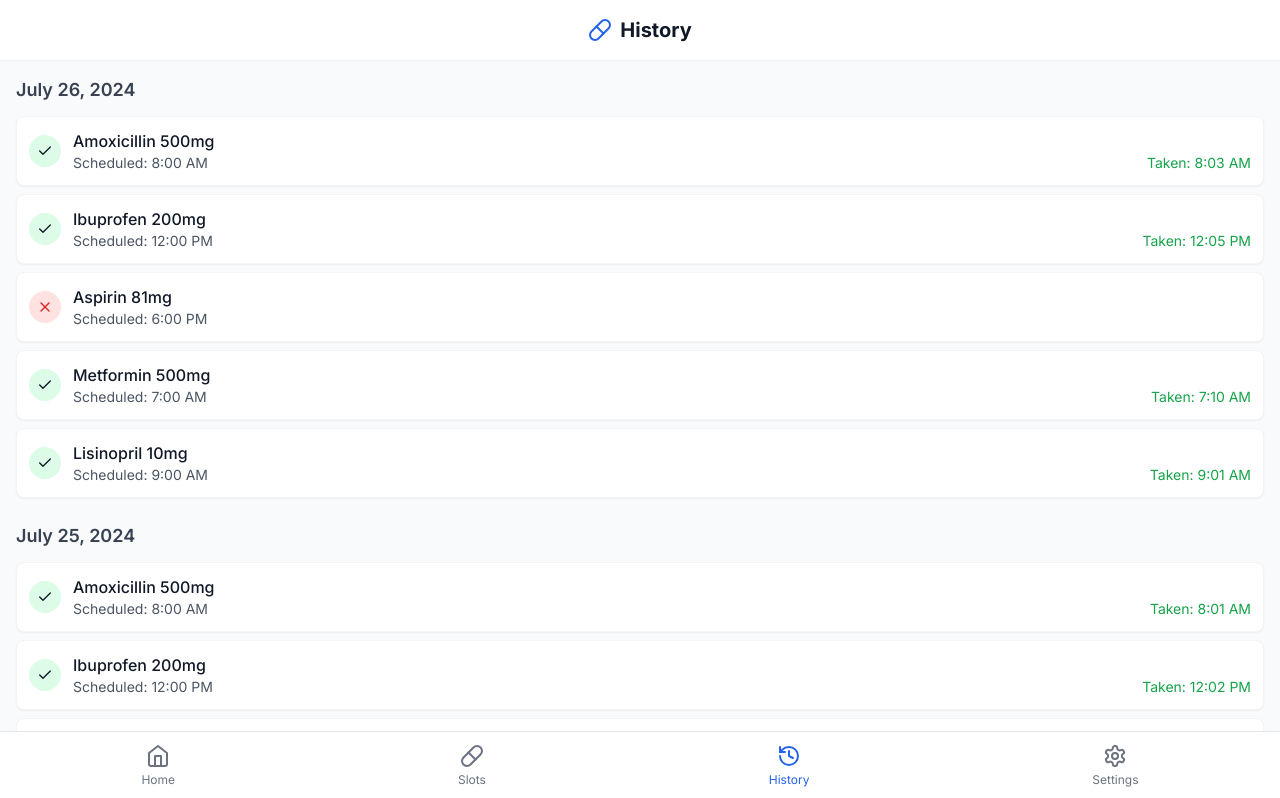
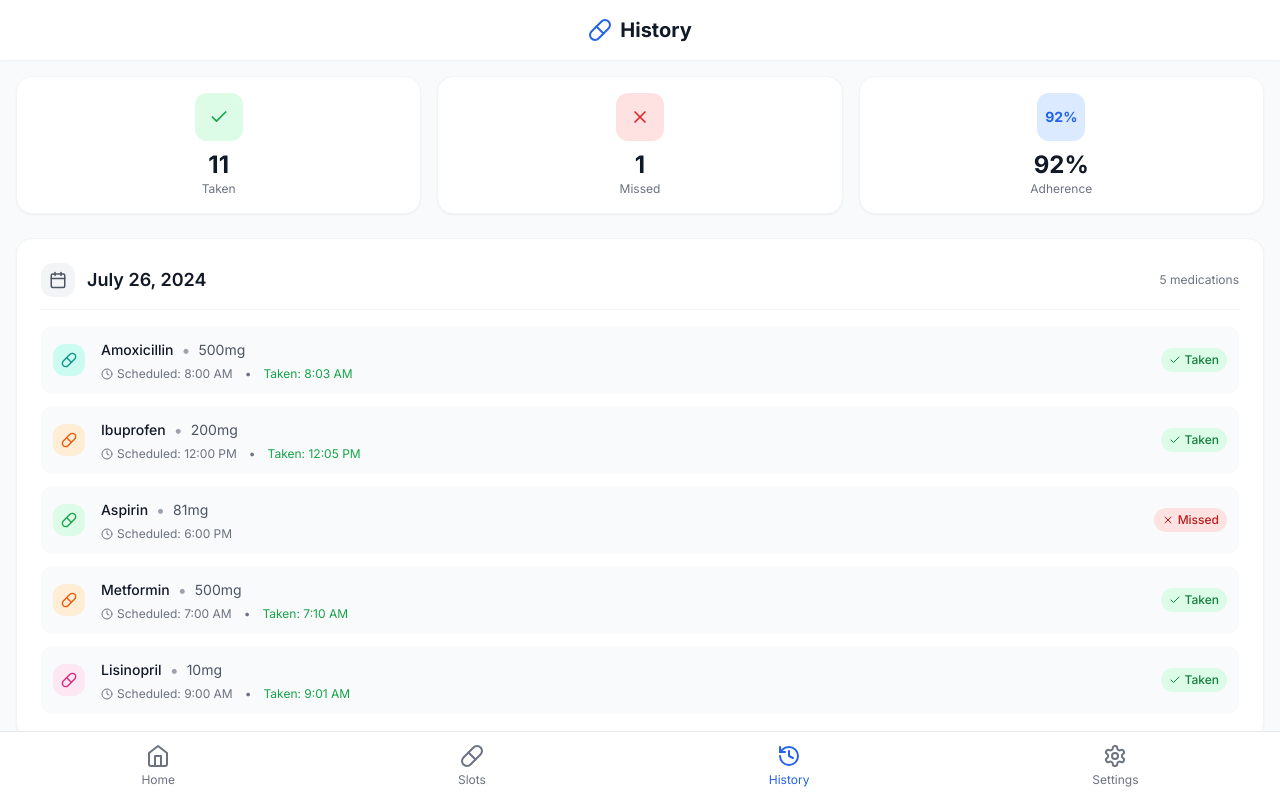
Before and after one commit to Danushsalla/MedRem_1, a React (Vite) app: page /history in a window 1280 px wide. Shown: the top 798 px of the page. Built offline with nearby package versions, Linux system fonts and the light colour scheme.

Commit message:
Redesign History Page with Clean Visual Design

```diff
--- a/src/pages/HistoryPage.tsx
+++ b/src/pages/HistoryPage.tsx
@@ -1,7 +1,7 @@
 import Layout from '../components/layout/Layout';
 import { useMedication } from '../context/MedicationContext';
 import { formatDate } from '../utils/formatters';
-import { Check, X } from 'lucide-react';
+import { Check, X, Calendar, Pill, Clock } from 'lucide-react';
 
 const HistoryPage = () => {
   const { medications } = useMedication();
@@ -33,55 +33,140 @@ const HistoryPage = () => {
     return groups;
   }, {} as Record<string, typeof allHistory>);
 
+  // Calculate stats
+  const totalTaken = allHistory.filter(event => event.status === 'taken').length;
+  const totalMissed = allHistory.filter(event => event.status === 'missed').length;
+  const adherenceRate = allHistory.length > 0 ? Math.round((totalTaken / allHistory.length) * 100) : 0;
+
+  const getMedicationIcon = (medicationName: string) => {
+    // Create a simple visual representation based on medication name
+    const colors = [
+      'bg-blue-100 text-blue-600',
+      'bg-green-100 text-green-600',
+      'bg-purple-100 text-purple-600',
+      'bg-orange-100 text-orange-600',
+      'bg-pink-100 text-pink-600',
+      'bg-teal-100 text-teal-600',
+    ];
+
+    const colorIndex = medicationName.length % colors.length;
+    return colors[colorIndex];
+  };
+
   return (
     <Layout title="History">
       <div className="space-y-6">
+        {/* Stats Overview */}
+        <div className="grid grid-cols-3 gap-4">
+          <div className="bg-white rounded-2xl p-4 shadow-sm border border-gray-100 text-center">
+            <div className="bg-green-100 p-3 rounded-xl w-12 h-12 mx-auto mb-2 flex items-center justify-center">
+              <Check className="text-green-600" size={20} />
+            </div>
+            <p className="text-2xl font-bold text-gray-900">{totalTaken}</p>
+            <p className="text-xs text-gray-500">Taken</p>
+          </div>
+
+          <div className="bg-white rounded-2xl p-4 shadow-sm border border-gray-100 text-center">
+            <div className="bg-red-100 p-3 rounded-xl w-12 h-12 mx-auto mb-2 flex items-center justify-center">
+              <X className="text-red-600" size={20} />
+            </div>
+            <p className="text-2xl font-bold text-gray-900">{totalMissed}</p>
+            <p className="text-xs text-gray-500">Missed</p>
+          </div>
+
+          <div className="bg-white rounded-2xl p-4 shadow-sm border border-gray-100 text-center">
+            <div className="bg-blue-100 p-3 rounded-xl w-12 h-12 mx-auto mb-2 flex items-center justify-center">
+              <span className="text-blue-600 font-bold text-sm">{adherenceRate}%</span>
+            </div>
+            <p className="text-2xl font-bold text-gray-900">{adherenceRate}%</p>
+            <p className="text-xs text-gray-500">Adherence</p>
+          </div>
+        </div>
+
+        {/* History Timeline */}
         {Object.keys(historyByDate).length > 0 ? (
-          Object.entries(historyByDate).map(([date, events]) => (
-            <div key={date} className="space-y-3">
-              <h2 className="font-semibold text-lg text-gray-700">
+          <div className="space-y-6">
+            {Object.entries(historyByDate).map(([date, events]) => (
+              <div key={date} className="bg-white rounded-2xl p-6 shadow-sm border border-gray-100">
+                {/* Date Header */}
+                <div className="flex items-center gap-3 mb-4 pb-3 border-b border-gray-100">
+                  <div className="bg-gray-100 p-2 rounded-xl">
+                    <Calendar className="text-gray-600" size={18} />
+                  </div>
+                  <h2 className="font-semibold text-lg text-gray-900">
                     {formatDate(date)}
                   </h2>
-              <div className="space-y-2">
+                  <div className="flex-1"></div>
+                  <div className="text-xs text-gray-500">
+                    {events.length} medication{events.length !== 1 ? 's' : ''}
+                  </div>
+                </div>
+
+                {/* Events List */}
+                <div className="space-y-3">
                   {events.map((event, index) => (
                     <div
                       key={`${date}-${index}`}
-                    className="flex items-center p-3 bg-white rounded-lg shadow-sm border border-gray-100"
+                      className="flex items-center gap-4 p-3 bg-gray-50 rounded-xl"
                     >
-                    <div
-                      className={`p-2 rounded-full mr-3 ${
-                        event.status === 'taken' ? 'bg-green-100' : 'bg-red-100'
-                      }`}
-                    >
-                      {event.status === 'taken' ? (
-                        <Check className="text-green-600\" size={16} />
-                      ) : (
-                        <X className="text-red-600" size={16} />
+                      {/* Medication Icon */}
+                      <div className={`p-2 rounded-xl ${getMedicationIcon(event.medicationName)}`}>
+                        <Pill size={16} />
+                      </div>
+
+                      {/* Medication Info */}
+                      <div className="flex-1">
+                        <div className="flex items-center gap-2 mb-1">
+                          <p className="font-medium text-gray-900 text-sm">
+                            {event.medicationName}
+                          </p>
+                          <span className="text-gray-400">•</span>
+                          <p className="text-gray-600 text-sm">
+                            {event.medicationDosage}
+                          </p>
+                        </div>
+                        <div className="flex items-center gap-3 text-xs text-gray-500">
+                          <div className="flex items-center gap-1">
+                            <Clock size={12} />
+                            <span>Scheduled: {event.time}</span>
+                          </div>
+                          {event.takenAt && (
+                            <>
+                              <span>•</span>
+                              <span className="text-green-600">Taken: {event.takenAt}</span>
+                            </>
                           )}
                         </div>
-                    <div className="flex-1">
-                      <p className="font-medium">
-                        {event.medicationName} {event.medicationDosage}
-                      </p>
-                      <div className="flex justify-between">
-                        <p className="text-sm text-gray-600">
-                          Scheduled: {event.time}
-                        </p>
-                        {event.takenAt && (
-                          <p className="text-sm text-green-600">
-                            Taken: {event.takenAt}
-                          </p>
+                      </div>
+
+                      {/* Status Badge */}
+                      <div className={`flex items-center gap-1 px-2 py-1 rounded-full text-xs font-medium ${
+                        event.status === 'taken'
+                          ? 'bg-green-100 text-green-700'
+                          : 'bg-red-100 text-red-700'
+                      }`}>
+                        {event.status === 'taken' ? (
+                          <Check size={12} />
+                        ) : (
+                          <X size={12} />
                         )}
-                      </div>
+                        <span>{event.status === 'taken' ? 'Taken' : 'Missed'}</span>
                       </div>
                     </div>
                   ))}
                 </div>
               </div>
-          ))
+            ))}
+          </div>
         ) : (
-          <div className="text-center py-10">
-            <p className="text-gray-500">No medication history available yet.</p>
+          <div className="bg-white rounded-2xl p-12 shadow-sm border border-gray-100 text-center">
+            <div className="bg-gray-100 p-6 rounded-2xl w-20 h-20 mx-auto mb-4 flex items-center justify-center">
+              <Calendar className="text-gray-400" size={32} />
+            </div>
+            <h3 className="font-semibold text-gray-900 mb-2">No History Yet</h3>
+            <p className="text-gray-500 text-sm">
+              Your medication history will appear here once you start taking your medications.
+            </p>
           </div>
         )}
       </div>
```
Lines whose indentation alone changed are shown as unchanged.
